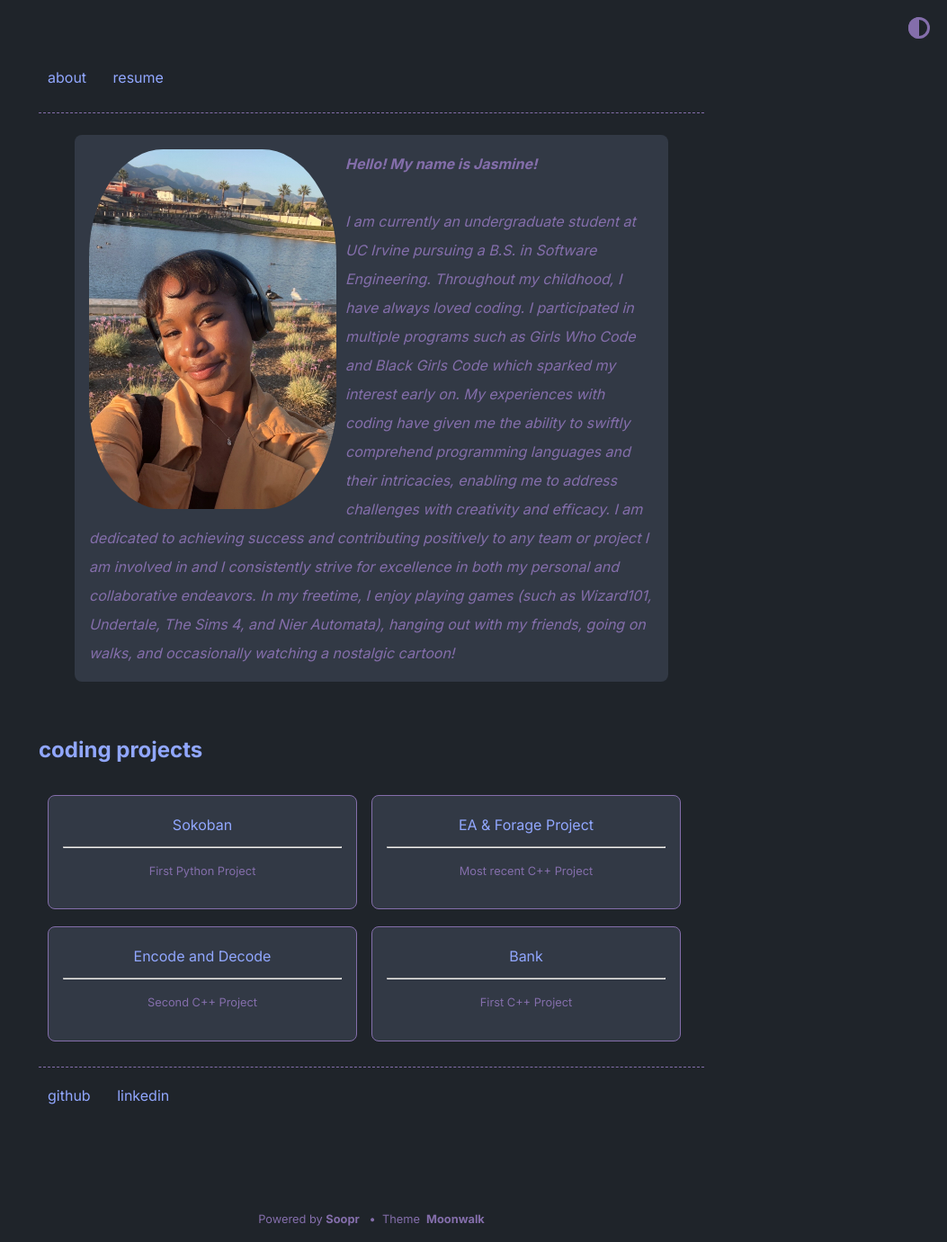
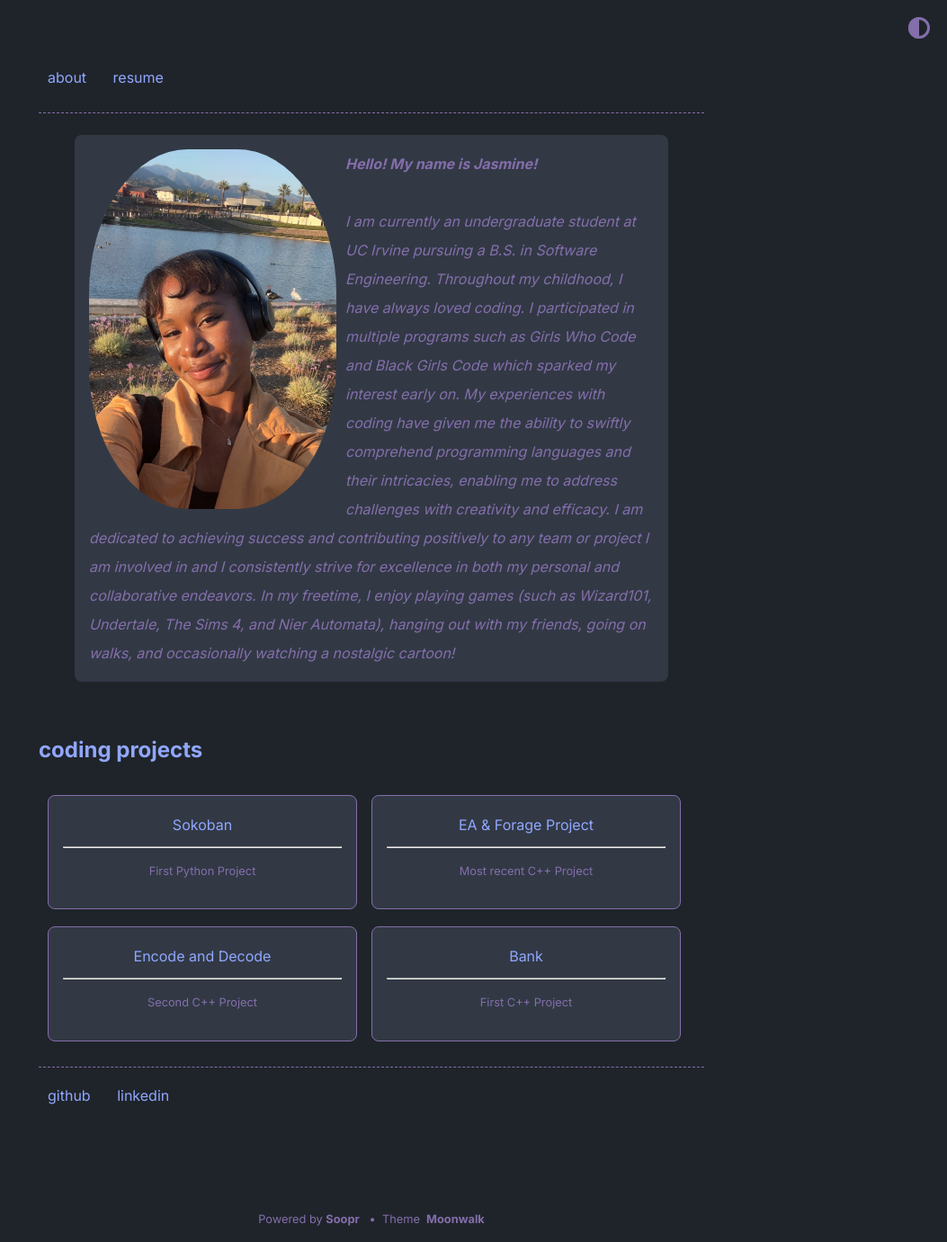
Before and after one commit to jshields06/jshields06.github.io, a Jekyll site: the page built from index.md, in a window 1280 px wide. Shown: the whole page at 90% size, without its empty margins (227-1280 px from the left). Built offline with Jekyll 4.4.1, drawn with Linux system fonts in a browser that asks for light colours.

Commit message:
round image corners

```diff
--- a/_sass/moonwalk.scss
+++ b/_sass/moonwalk.scss
@@ -72,7 +72,7 @@ div.highlighter-rouge pre code, pre code.highlighter-rouge {
 
 .blockquote-image {
     float: left;
-    border-radius: 30%;
+    border-radius: 40%;
     margin-right: 10px; /* Adjust as needed */
 }
 
```
